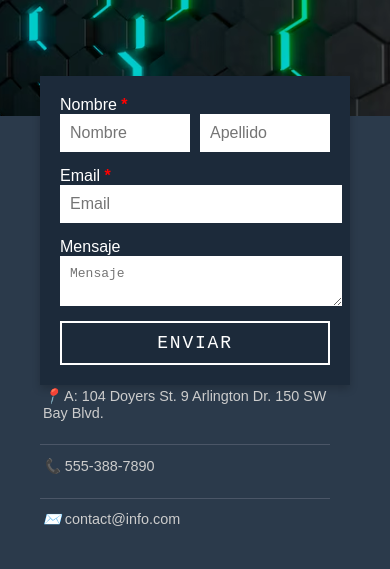
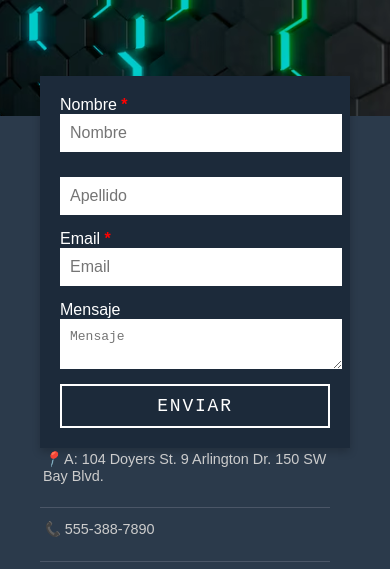
Before and after one commit to Diegodenac/proyecto_game_shop, a plain HTML site: page contacto.html in a window 390 px wide. Shown: the part 225-794 px from the top of the page. Drawn offline with Linux system fonts and the light colour scheme.

Commit message:
Formulario modificado

```diff
--- a/styles.css
+++ b/styles.css
@@ -174,6 +174,7 @@ body {
 
 .form-group {
     display: flex;
+    flex-direction: row;
     gap: 10px;
 }
 .form-group2 {
@@ -182,7 +183,7 @@ body {
 }
 
 .form-group input[type="text"] {
-    width: 48%;
+    width: 100%;
 }
 
 .contact-form input[type="text"], .contact-form input[type="email"], .contact-form textarea {
@@ -480,6 +481,9 @@ body {
         height: 100%;
         margin: 0% 0% -25% 0%;
     }
+    .form-group{
+        flex-direction: column;
+    }
 }
 
 @media (min-width: 760px) {
```
